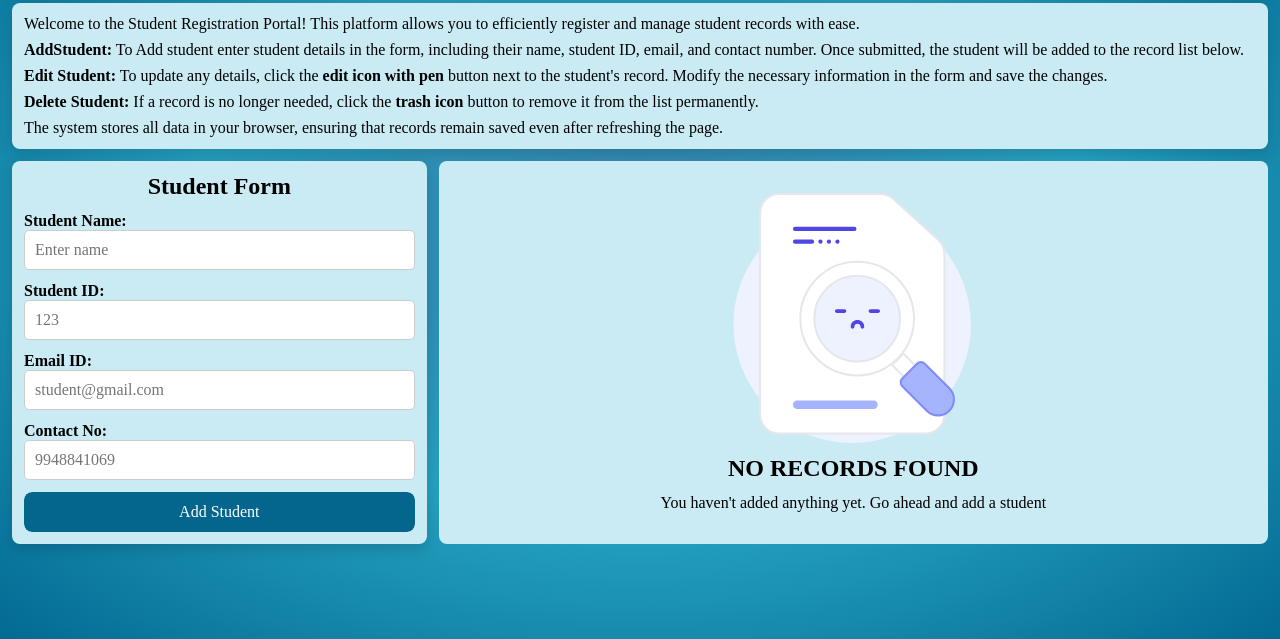
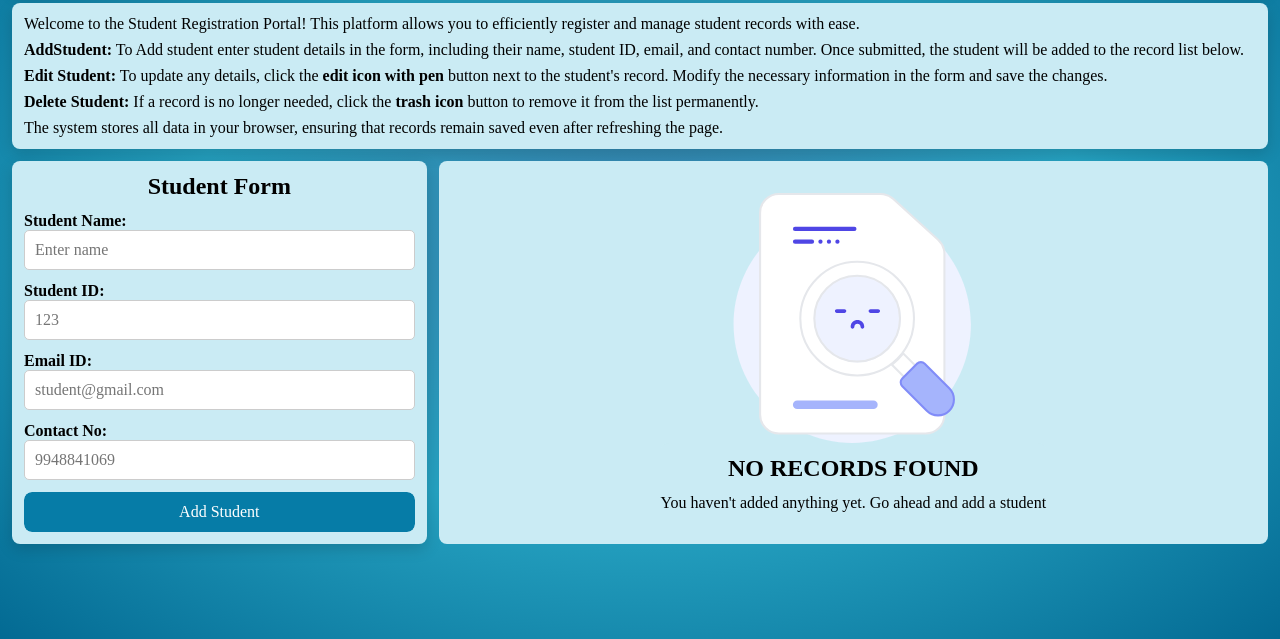
Before and after one commit to SravanGunaganti/Student-Registration-Portal, a plain HTML site: page index.html in a window 1280 px wide. Shown: the part 161-800 px from the top of the page. Drawn offline with Linux system fonts and the light colour scheme; a web font is replaced by a local one.

Commit message:
Changed Form Button Color

```diff
--- a/style.css
+++ b/style.css
@@ -140,7 +140,7 @@ input {
   width: 100%;
   height: 100%;
   border: none;
-  background-color: rgb(4, 102, 141);
+  background-color: rgb(6, 124, 167);
   color: white;
   z-index: 5;
   border-radius: 8px;
@@ -150,7 +150,8 @@ input {
 .form-btn-container button:hover {
   font-weight: bold;
   border: none;
-  background-color: rgb(16, 122, 252);
+  background-color: rgb(4, 102, 141);
+
 }
 
 /* Student records styling */
```
